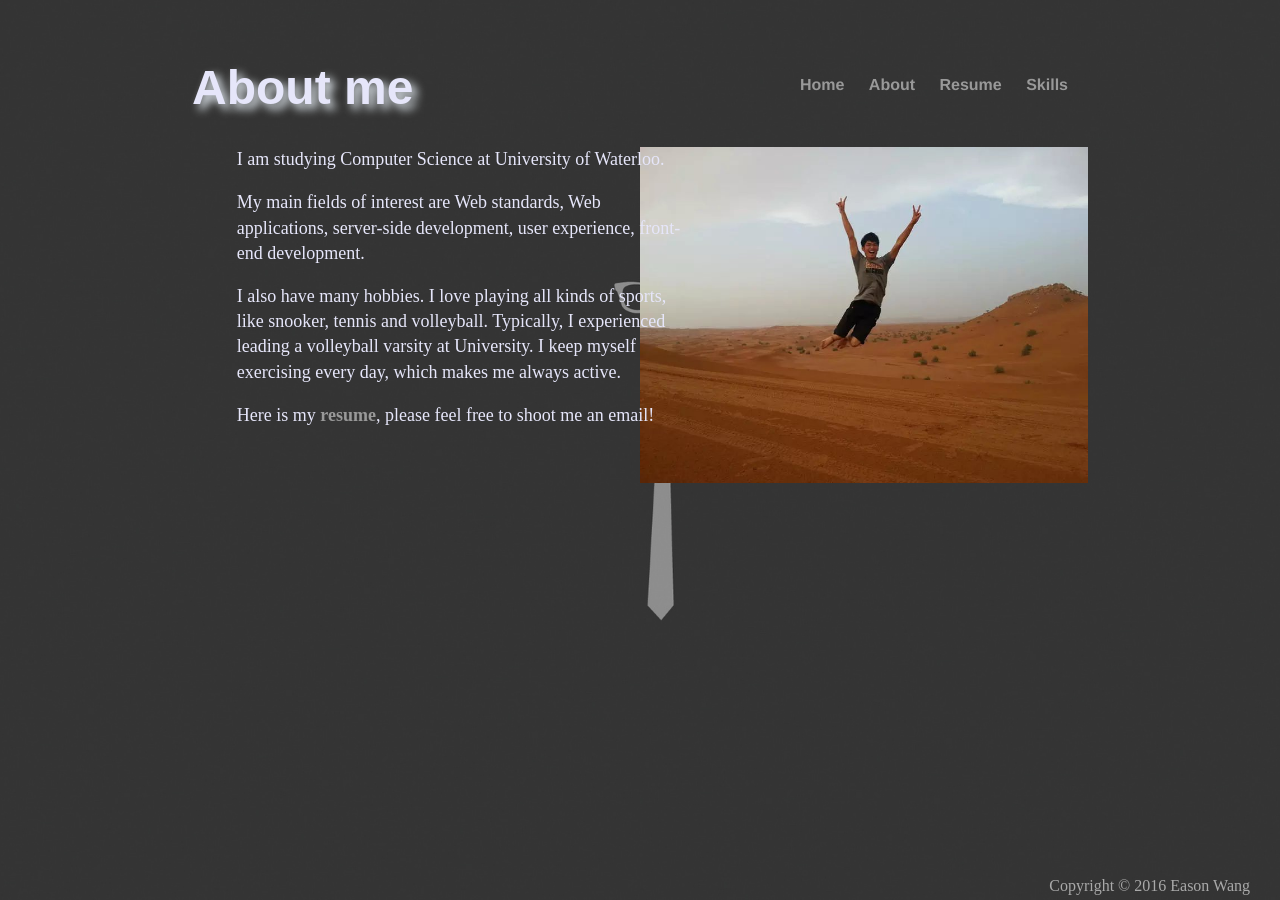
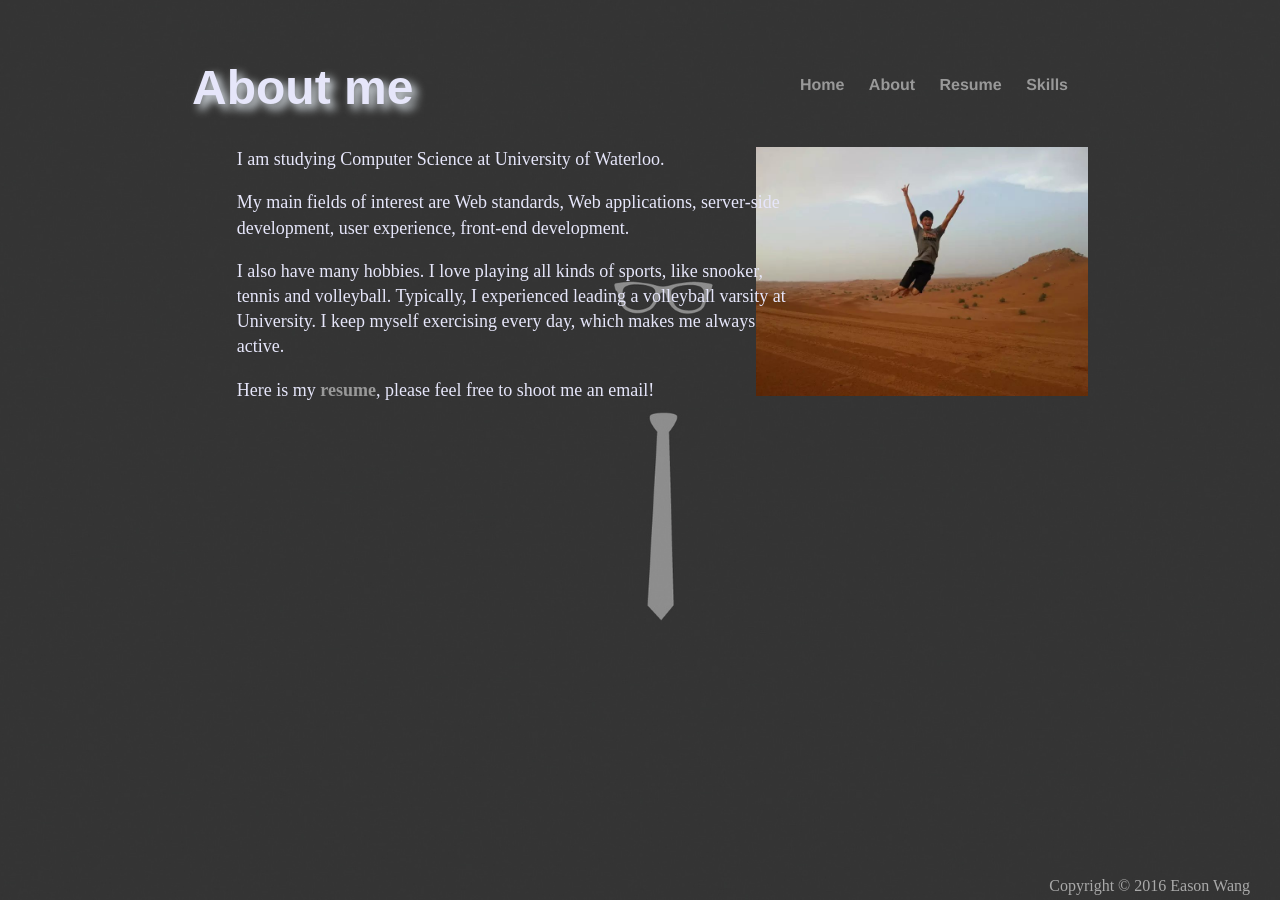
Before and after one commit to Eason666/Easonwang.github.io, a Jekyll site: the page built from about/index.html, in a window 1280 px wide. Built offline with Jekyll 4.4.1, drawn with Linux system fonts in a browser that asks for light colours.

Commit message:
Update main.css

```diff
--- a/css/main.css
+++ b/css/main.css
@@ -99,8 +99,8 @@ ul.posts li {
 }
 
 #image{
- 	width: 50%;
-	height: 50%;
+ 	width: 37%;
+	height: 37%;
 	float: right;
 }
 
```
